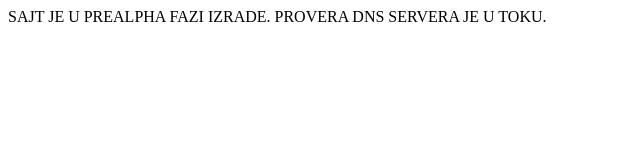
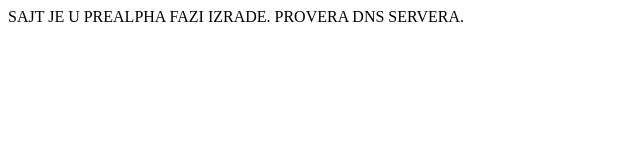
Before and after one commit to dilans1997/dilanrs, a plain HTML site: page index.html in a window 1280 px wide. Shown: the full height of the page, 0-640 px from the left. Drawn offline with Linux system fonts and the light colour scheme.

Commit message:
Update index.html

```diff
--- a/index.html
+++ b/index.html
@@ -6,6 +6,6 @@
 <title>dilan.rs</title>
 </head>
 <body style="background-image: url("https://i.ibb.co/S6fYTcs/INDEX.jpg");">
-SAJT JE U PREALPHA FAZI IZRADE. PROVERA DNS SERVERA JE U TOKU.
+SAJT JE U PREALPHA FAZI IZRADE. PROVERA DNS SERVERA.
 </body>
 </html>
```
